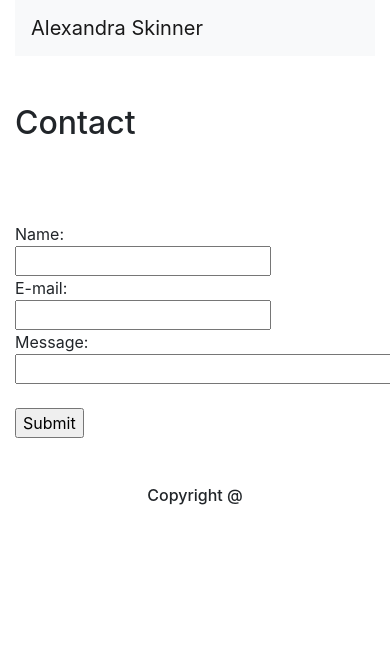
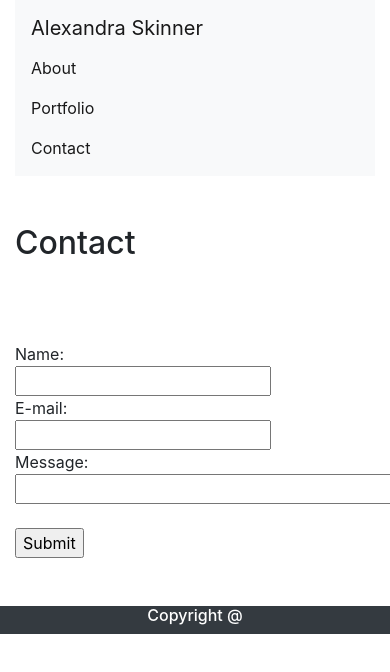
Before and after one commit to SachaSkinner/Bootstrap-Portfolio, a plain HTML site: page contact.html in a window 390 px wide. Shown: the top 672 px of the page. Drawn offline with nearby package versions, Linux system fonts and the light colour scheme; a web font is replaced by a local one.

Commit message:
created a css file, wrote one media with a float -but it does not work yet, added black color to footer

```diff
--- a/contact.html
+++ b/contact.html
@@ -9,7 +9,7 @@
     <meta http-equiv="X-UA-Compatible" content="IE=edge">
     <title>AS contact</title>
     <meta name="viewport" content="width=device-width, initial-scale=1">
-    <link rel="stylesheet" type="text/css" media="screen" href="assets/css/styles.css" />
+    <link rel="stylesheet" type="text/css" media="screen" href="style.css" />
     <!-- <link href="https://fonts.googleapis.com/css?family=Mali&display=swap" rel="stylesheet">
     <link href="https://fonts.googleapis.com/css?family=Indie+Flower&display=swap" rel="stylesheet"> -->
     <link href="https://fonts.googleapis.com/css?family=Great+Vibes&display=swap" rel="stylesheet">
@@ -26,7 +26,7 @@
                             <a class="navbar-brand" href="#">Alexandra Skinner</a>
 
 
-                            <div class="collapse navbar-collapse" id="navbarSupportedContent">
+                            <div class="navbar-collapse" id="navbarSupportedContent">
                                 <ul class="navbar-nav ml-auto">
                                     <li class="nav-item active">
                                         <a class="nav-link" href="index.html">About<span class="sr-only">(current)</span></a>
@@ -74,7 +74,7 @@
             </div>
         </div>
 
-        <div class="row text-center">
+        <div class="row text-center text-white bg-dark">
             <div class="col-md-12">
                 <footer>
                     <h6>Copyright @</h6>
--- /dev/null
+++ b/style.css
@@ -0,0 +1,6 @@
+@media screen and (max-width: 991px) {
+    .nav-item {
+        float: left;
+    }
+
+}
```
Also changed, not shown: index.html (+4 -3 lines), portfolio.html (+3 -3 lines).
